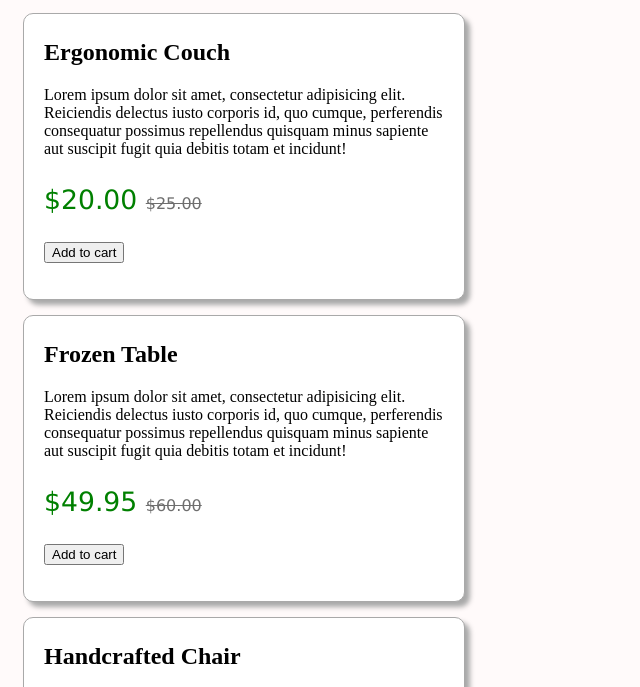
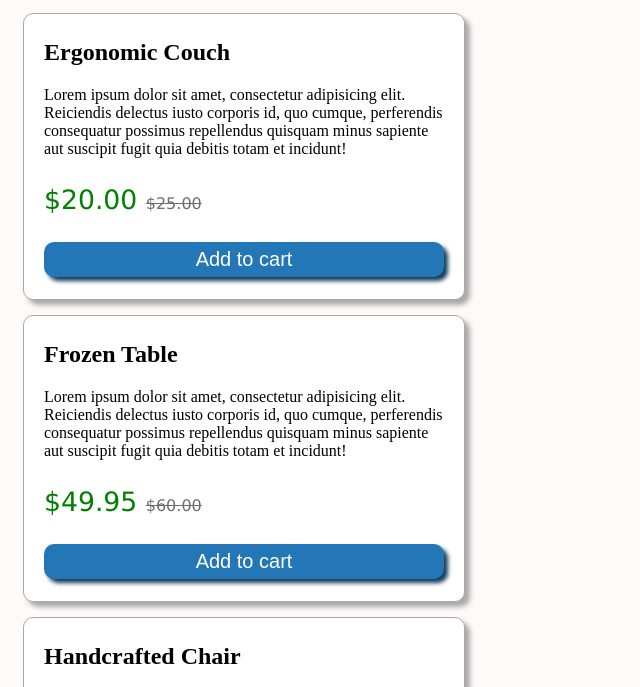
Before and after one commit to torbitj/furniture-emporium, a plain HTML site: page index.html in a window 1280 px wide. Shown: the part 101-788 px from the top of the page, without its empty margins (0-640 px from the left). Drawn offline with Linux system fonts and the light colour scheme.

Commit message:
Added size, font color, color and shadow to button

```diff
--- a/index.css
+++ b/index.css
@@ -13,6 +13,17 @@ article {
   margin: 15px;
 }
 
+button {
+  width: 100%;
+  height: 35px;
+  border-radius: 10px;
+  background-color: #2477b7;
+  border: 0;
+  color: white;
+  font-size: 15pt;
+  box-shadow: 4px 4px 4px #133b58;
+}
+
 .price {
   font-family: 'Lucida Sans', 'Lucida Sans Regular', 'Lucida Grande', 'Lucida Sans Unicode', Geneva, Verdana, sans-serif;
   font-size: 20pt;
```
